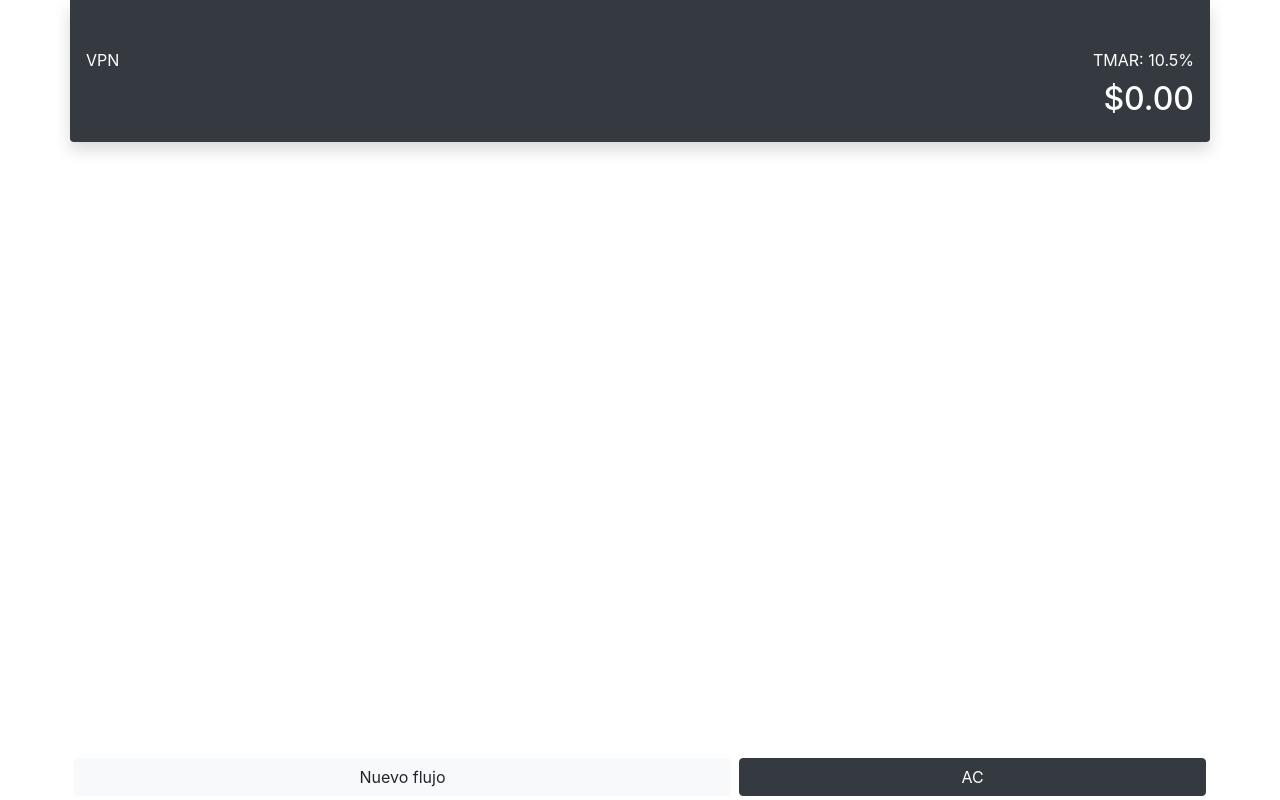
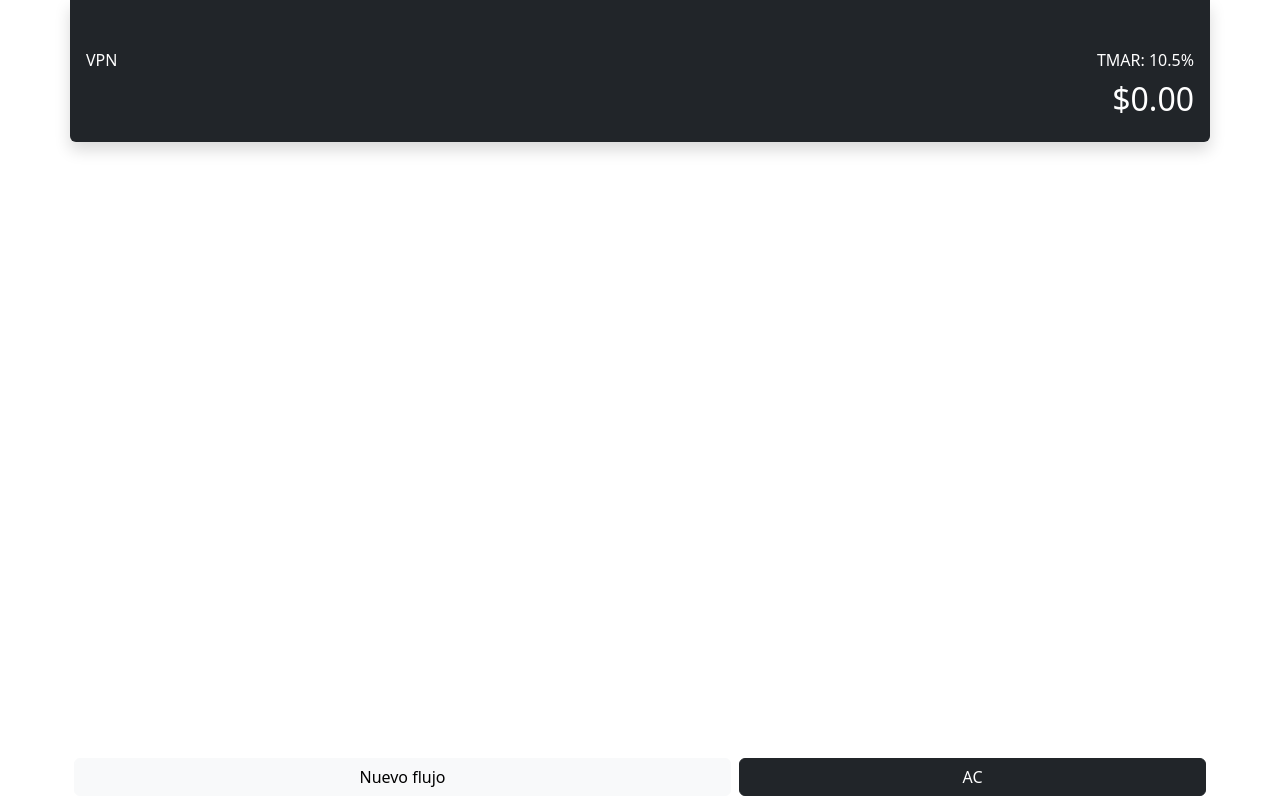
Before and after one commit to Galindo-lab/calculadora-de-equivalencia, a plain HTML site: page test.html in a window 1280 px wide. Drawn offline with nearby package versions, Linux system fonts and the light colour scheme.

Commit message:
Actualizado bootstrap 5

```diff
--- a/test.html
+++ b/test.html
@@ -7,9 +7,13 @@
     <meta name="viewport" content="width=device-width, initial-scale=1.0">
     <title>Document</title>
 
-    <!-- Boostrap -->
-    <link rel="stylesheet" href="https://cdn.jsdelivr.net/npm/bootstrap@4.3.1/dist/css/bootstrap.min.css"
-        integrity="sha384-ggOyR0iXCbMQv3Xipma34MD+dH/1fQ784/j6cY/iJTQUOhcWr7x9JvoRxT2MZw1T" crossorigin="anonymous">
+    <!-- Boostrap
+    <link rel="stylesheet" href="https://cdn.jsdelivr.net/npm/bootstrap@4.3.1/dist/css/bootstrap.min.css" integrity="sha384-ggOyR0iXCbMQv3Xipma34MD+dH/1fQ784/j6cY/iJTQUOhcWr7x9JvoRxT2MZw1T" crossorigin="anonymous">
+<script src="https://cdn.jsdelivr.net/npm/bootstrap@4.3.1/dist/js/bootstrap.min.js" integrity="sha384-JjSmVgyd0p3pXB1rRibZUAYoIIy6OrQ6VrjIEaFf/nJGzIxFDsf4x0xIM+B07jRM" crossorigin="anonymous"></script>
+-->
+
+<link href="https://cdn.jsdelivr.net/npm/bootstrap@5.3.0/dist/css/bootstrap.min.css" rel="stylesheet" integrity="sha384-9ndCyUaIbzAi2FUVXJi0CjmCapSmO7SnpJef0486qhLnuZ2cdeRhO02iuK6FUUVM" crossorigin="anonymous">
+
 
     <!-- Vue.js -->
     <script src="https://unpkg.com/vue@3"></script>
@@ -26,7 +30,9 @@
 </head>
 
 <body class="h-100">
+
     <div id="content" class="h-100 d-flex flex-column">
+
         <!-- Display de salida -->
         <div class="container shadow bg-dark text-white p-3 pt-5 rounded-bottom">
             <div class="row">
@@ -34,12 +40,12 @@
                     <span class="label-primary">VPN</span>
                 </div>
 
-                <div class="col text-right">
+                <div class="col text-end">
                     <span class="label-primary">TMAR: 10.5%</span>
                 </div>
             </div>
 
-            <div class="text-right mt-2 h2">
+            <div class="text-end mt-2 h2">
                 {{ formatFinancial(result) }}
             </div>
         </div>
@@ -54,7 +60,7 @@
                         {{index}}
                     </div>
 
-                    <div class="col text-right h5">
+                    <div class="col text-end h5">
                         {{ formatFinancial(flow) }}
                     </div>
                 </div>
@@ -74,6 +80,9 @@
             </div>
         </div>
     </div>
+
+    <script src="https://cdn.jsdelivr.net/npm/bootstrap@5.3.0/dist/js/bootstrap.bundle.min.js" integrity="sha384-geWF76RCwLtnZ8qwWowPQNguL3RmwHVBC9FhGdlKrxdiJJigb/j/68SIy3Te4Bkz" crossorigin="anonymous"></script>
+
 </body>
 
 <script>
```
